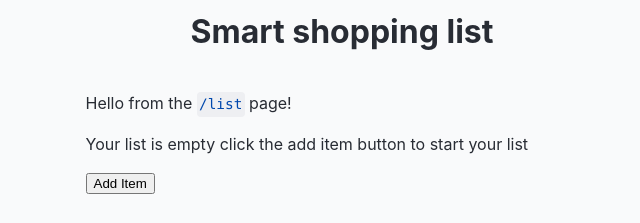
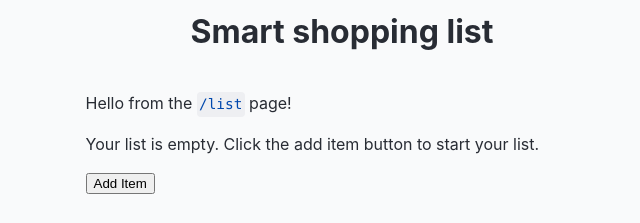
Before and after one commit to the-collab-lab/tcl-60-smart-shopping-list, a React (Vite) app: page /list in a window 1280 px wide. Shown: the top 223 px of the page, without its empty margins (298-938 px from the left). Built offline with nearby package versions, Linux system fonts and the light colour scheme.

Commit message:
Changed  punctuation
Co-authored-by: Tooba Jamal <52610124+ToobaJamal@users.noreply.github.com>

```diff
--- a/src/views/List.jsx
+++ b/src/views/List.jsx
@@ -15,7 +15,9 @@ export function List({ data, token }) {
 			</p>
 			{!data.length ? (
 				<div>
-					<p>Your list is empty click the add item button to start your list</p>
+					<p>
+						Your list is empty. Click the add item button to start your list.
+					</p>
 					<button onClick={() => navigate('/add-item')}>Add Item</button>
 				</div>
 			) : (
```
